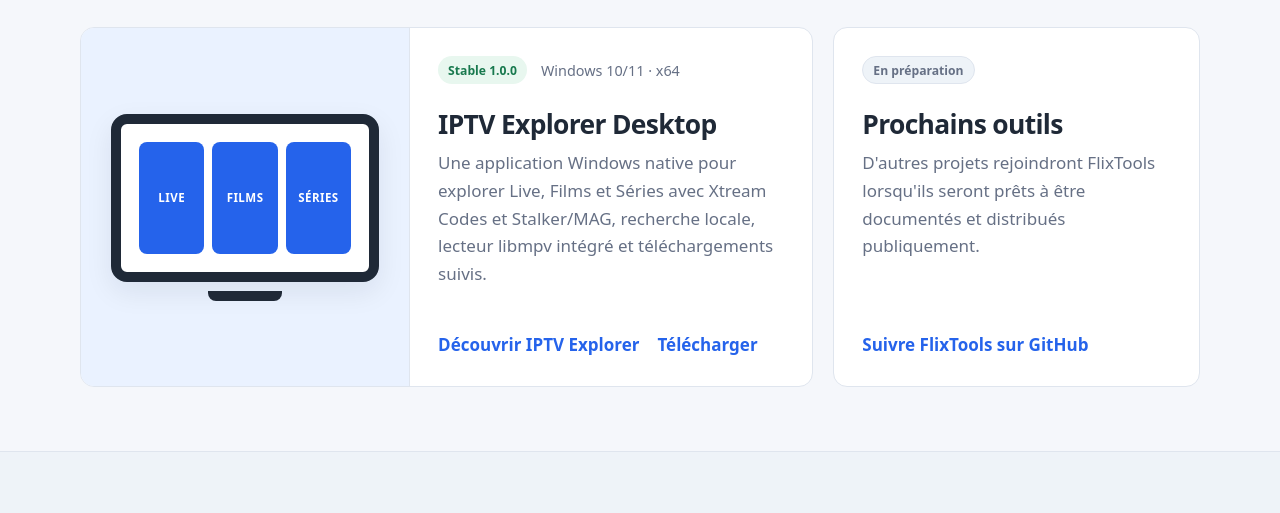
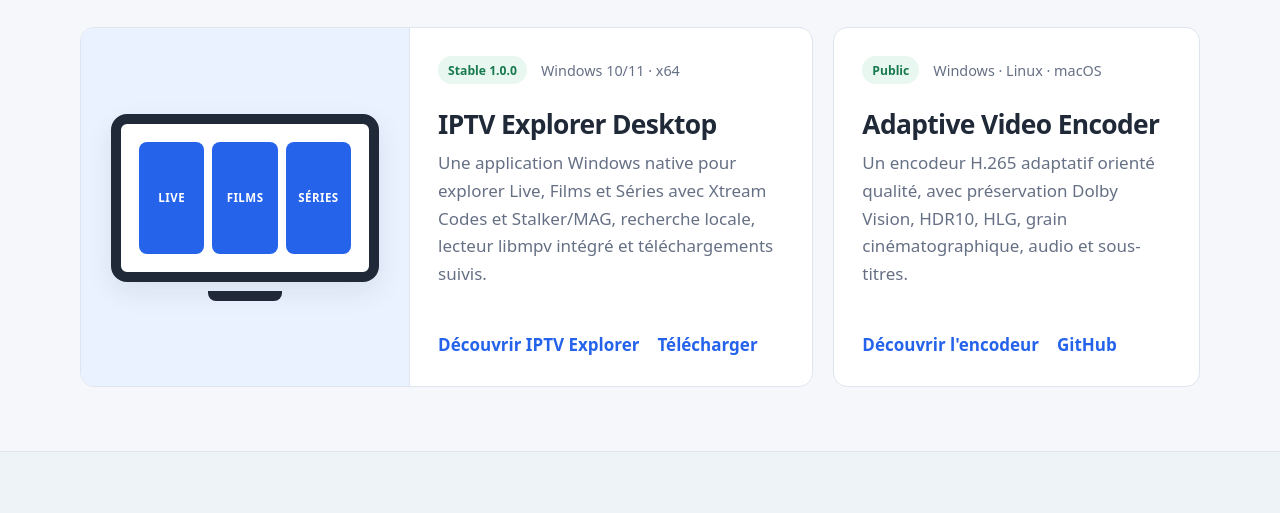
Before and after one commit to FlixTools/FlixTools.github.io, a plain HTML site: page index.html in a window 1280 px wide. Shown: the part 702-1215 px from the top of the page. Drawn offline with Linux system fonts and the light colour scheme.

Commit message:
feat: feature Adaptive Video Encoder on homepage

```diff
--- a/index.html
+++ b/index.html
@@ -94,12 +94,19 @@
 
           <article class="project-card small-card">
             <div class="project-copy">
-              <div class="meta-row"><span class="badge neutral">En préparation</span></div>
-              <h3>Prochains outils</h3>
+              <div class="meta-row">
+                <span class="badge success">Public</span>
+                <span>Windows · Linux · macOS</span>
+              </div>
+              <h3>Adaptive Video Encoder</h3>
               <p>
-                D'autres projets rejoindront FlixTools lorsqu'ils seront prêts à être documentés et distribués publiquement.
+                Un encodeur H.265 adaptatif orienté qualité, avec préservation Dolby Vision, HDR10, HLG,
+                grain cinématographique, audio et sous-titres.
               </p>
-              <div class="text-links"><a href="https://github.com/FlixTools">Suivre FlixTools sur GitHub</a></div>
+              <div class="text-links">
+                <a href="adaptive-video-encoder/">Découvrir l'encodeur</a>
+                <a href="https://github.com/PassionFlix/adaptive-video-encoder-releases">GitHub</a>
+              </div>
             </div>
           </article>
         </div>
```
